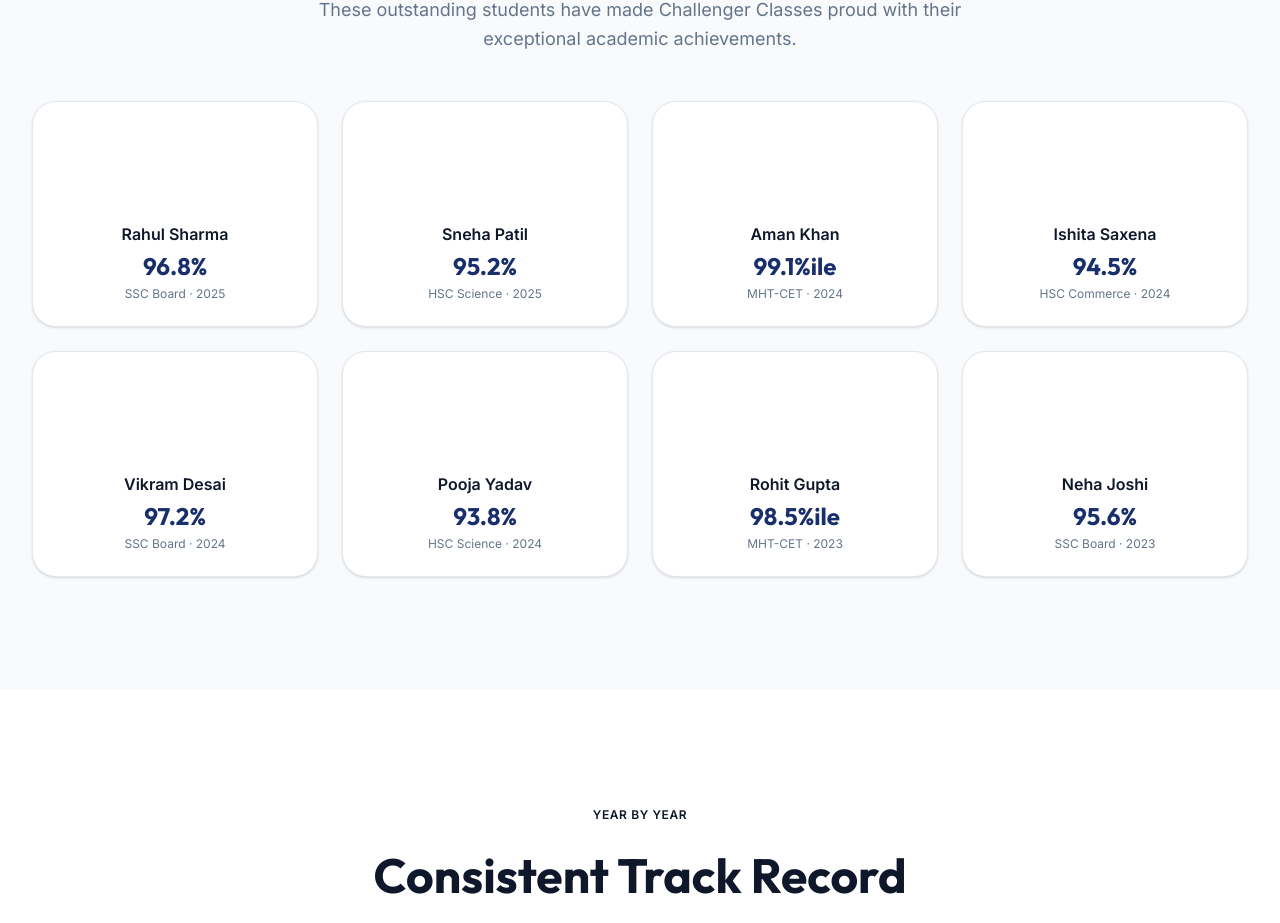
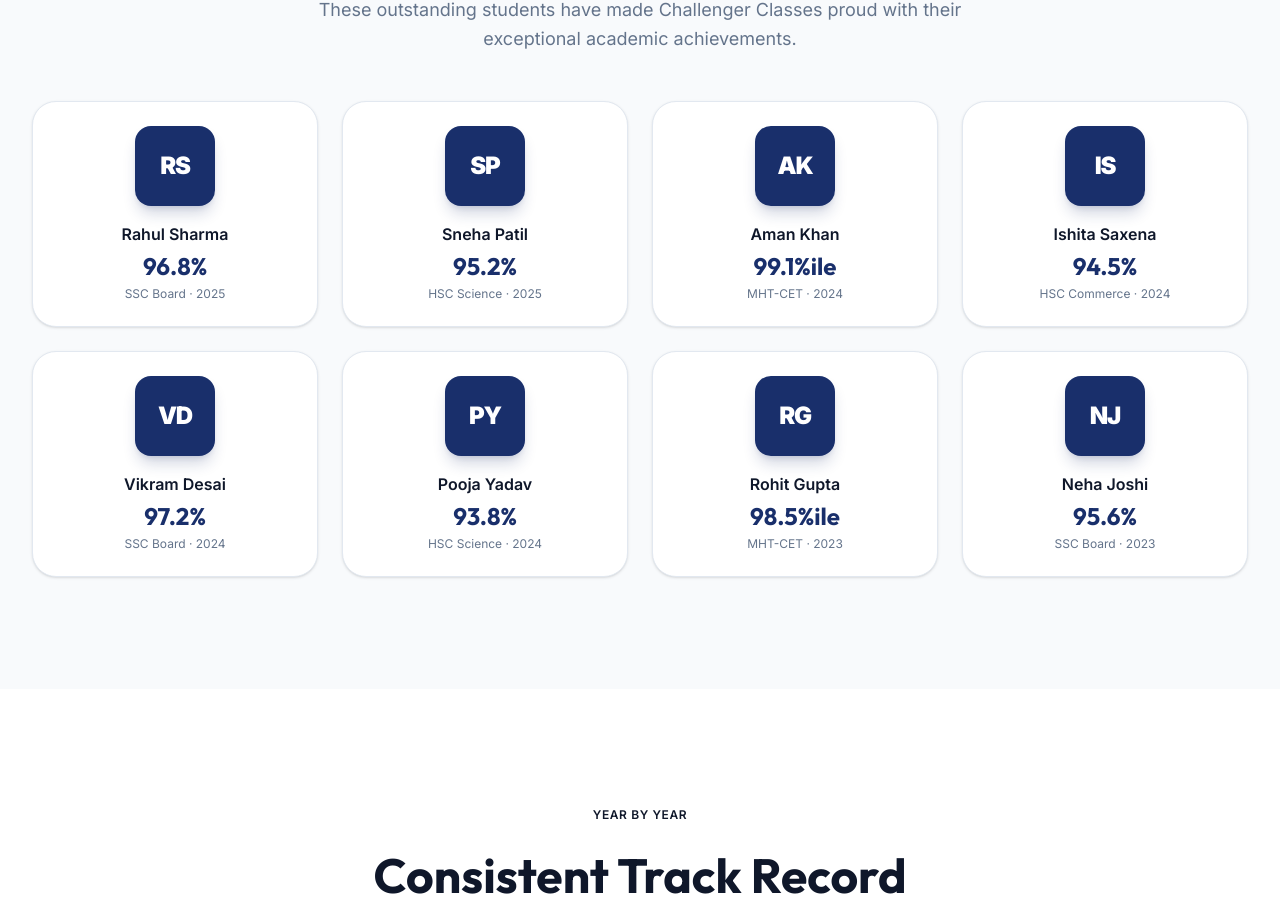
Before and after one commit to Sumitc0de/challenger-classes-web-app, a Next.js app: page /results in a window 1280 px wide. Shown: the part 819-1742 px from the top of the page. Built offline with nearby package versions, Linux system fonts and the light colour scheme.

Commit message:
style: standardize testimonial and topper initials with brand blue rounded-square

```diff
--- a/src/app/results/page.tsx
+++ b/src/app/results/page.tsx
@@ -77,7 +77,7 @@ export default function ResultsPage() {
                 key={t.name}
                 className="bg-white rounded-3xl p-6 text-center shadow-sm border border-border hover:shadow-xl hover:-translate-y-2 transition-all duration-300 group"
               >
-                <div className="w-20 h-20 mx-auto rounded-full bg-gradient-to-br from-gradient-start to-gradient-end flex items-center justify-center text-white text-2xl font-bold mb-4 group-hover:scale-110 transition-transform duration-300">
+                <div className="w-20 h-20 mx-auto rounded-2xl bg-[#192F6B] flex items-center justify-center text-white text-2xl font-black uppercase tracking-tighter mb-4 group-hover:scale-110 transition-transform duration-500 shadow-lg shadow-[#192F6B]/20">
                   {t.initials}
                 </div>
                 <h3 className="font-semibold text-primary">{t.name}</h3>
--- a/src/components/TestimonialCard.tsx
+++ b/src/components/TestimonialCard.tsx
@@ -19,7 +19,7 @@ export default function TestimonialCard({
     <div className="bg-white rounded-3xl p-6 shadow-sm border border-border hover:shadow-lg hover:-translate-y-1 transition-all duration-300">
       {/* Avatar + Info */}
       <div className="flex items-center gap-4 mb-4">
-        <div className="w-14 h-14 rounded-full bg-gradient-to-br from-gradient-start to-gradient-end flex items-center justify-center text-white text-lg font-bold">
+        <div className="w-14 h-14 rounded-2xl bg-[#192F6B] flex items-center justify-center text-white text-lg font-black uppercase tracking-tighter shadow-lg shadow-[#192F6B]/20">
           {initials}
         </div>
         <div>
```
